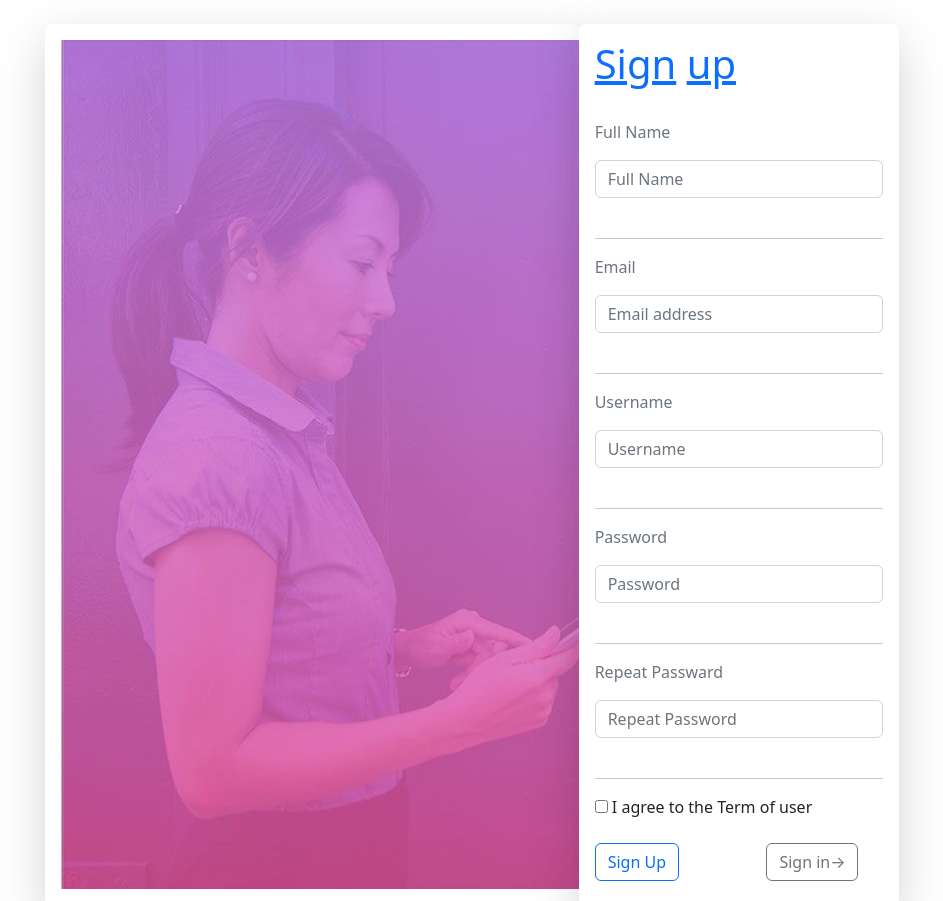
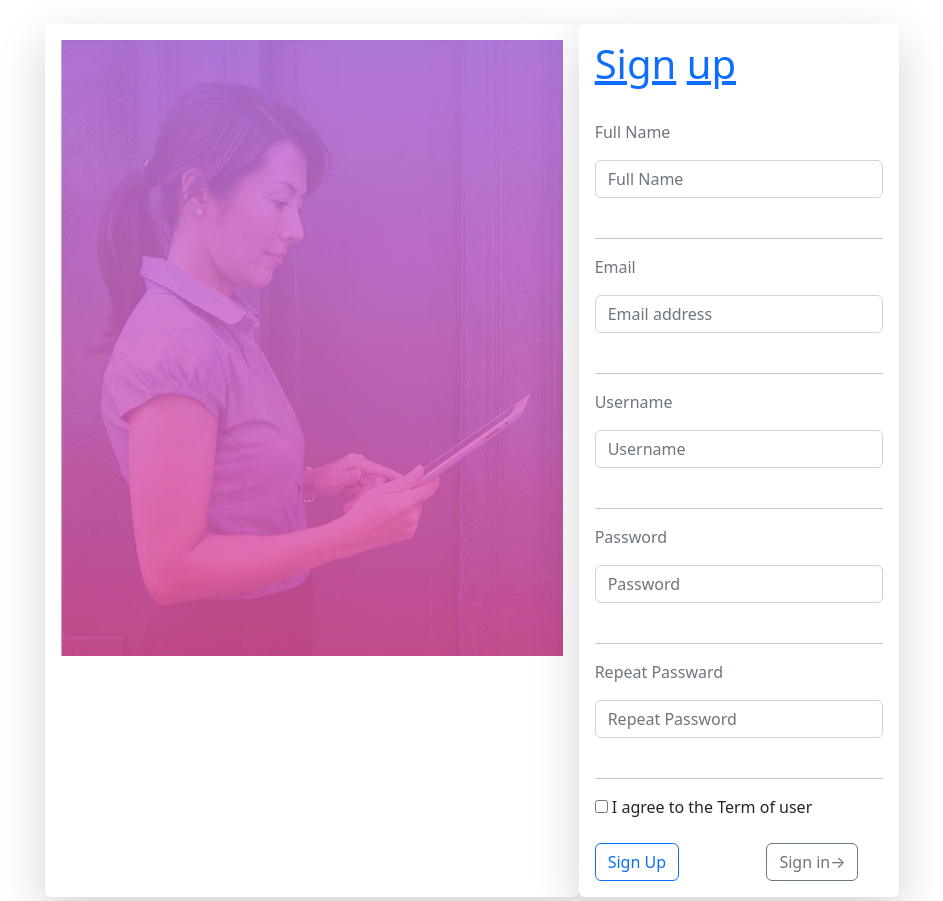
Before and after one commit to KumarPiyush89/JoiningPage, a plain HTML site: page joiningpage2.html in a window 1280 px wide. Shown: the top 901 px of the page, without its empty margins (168-1111 px from the left). Drawn offline with nearby package versions, Linux system fonts and the light colour scheme.

Commit message:
Add files via upload

```diff
--- a/joiningpage2.html
+++ b/joiningpage2.html
@@ -29,7 +29,7 @@
 
             </div>
             <div class="col-sm-5 shadow-lg p-3 mb-5 bg-body rounded">
-                <img src="image_2022_09_23T11_55_47_766Z.png" alt="" />
+                <img src="image_2022_09_23T11_55_47_766Z.png" alt="" style="width: 100%;"/>
             </div>
             <div class="col-sm-3 bg-light shadow-lg p-3 mb-5 bg-body rounded">
                 <h1 class="text-primary"><u>Sign</u> <u> up</u></h1><br/>
```
Also changed, not shown: joiningPage.html (+1 -1 lines).
